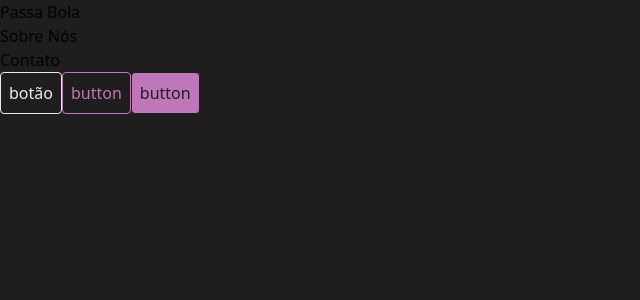
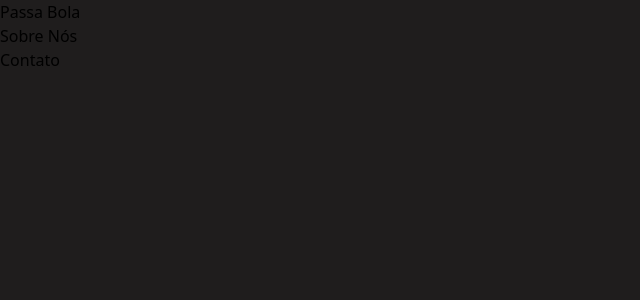
Before and after one commit to PedroMarchese01/Passa-Bola, a React (Vite) app in the folder Passa-Bola/: page / in a window 1280 px wide. Shown: the top 300 px of the page, without its empty margins (0-640 px from the left). Built offline with nearby package versions, Linux system fonts and the light colour scheme.

Commit message:
chore: removido buttons

```diff
--- a/Passa-Bola/src/components/Navs/NavHome.jsx
+++ b/Passa-Bola/src/components/Navs/NavHome.jsx
@@ -1,6 +1,5 @@
 import React from 'react'
-import Button1 from '../buttons/Button1'
-import Button2 from '../buttons/Button2'
+
 
 const NavHome = () => {
   return (
@@ -10,9 +9,7 @@ const NavHome = () => {
             <li>Sobre Nós</li>
             <li>Contato</li>
         </ul>
-        <Button1 text = "botão" />
-        <Button2/>
-        <Button2 color="2"/>
+
     </nav>
   )
 }
```
